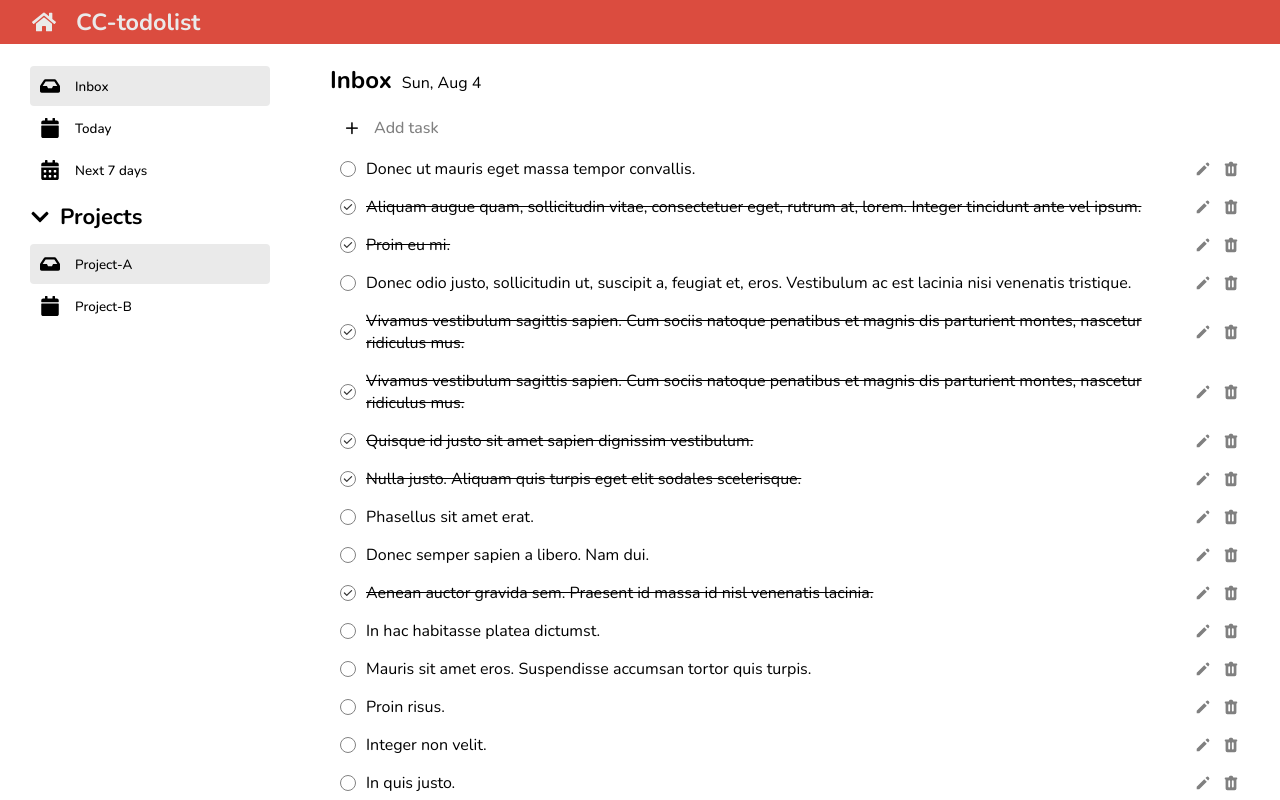
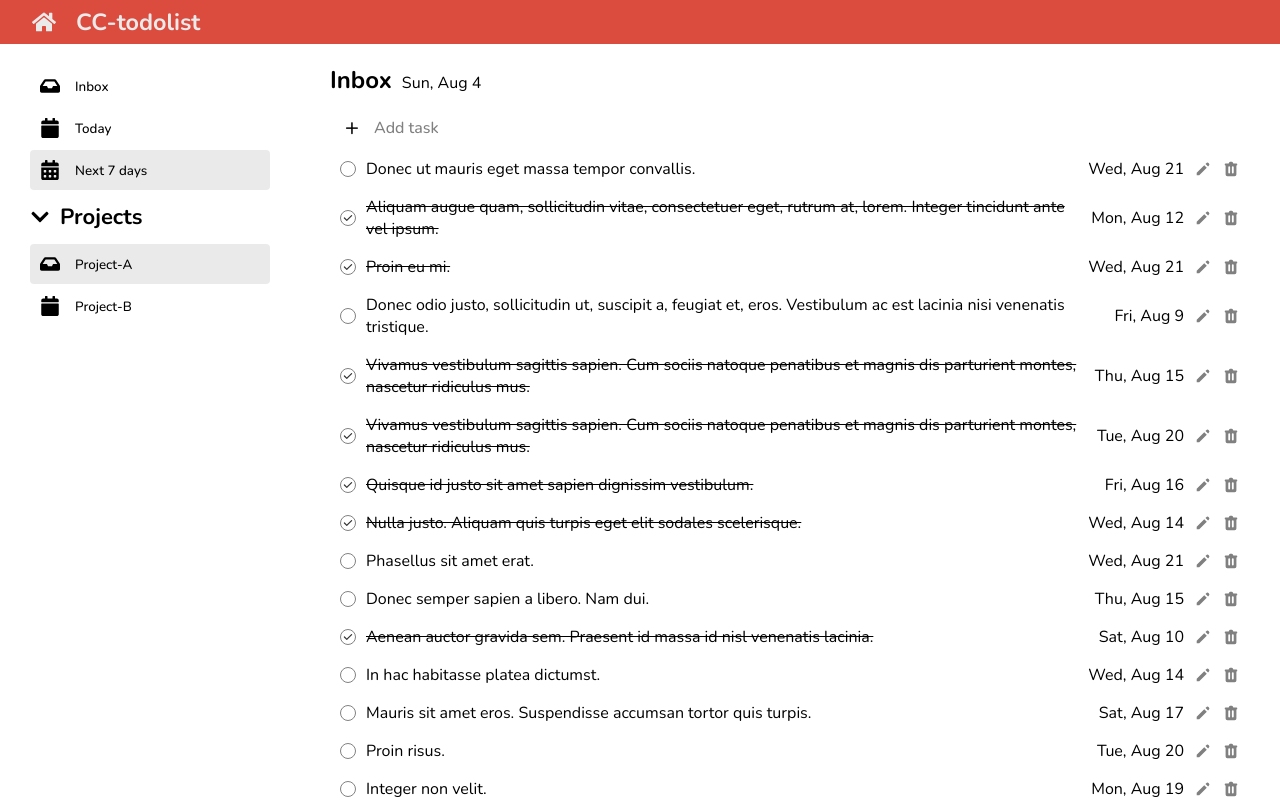
Before and after one commit to Bunma93/Todolist, a React (Create React App) app: page / in a window 1280 px wide. Built offline with nearby package versions, Linux system fonts and the light colour scheme; the HTML template or start-up script is replaced by a standard one.

Commit message:
finish : filter by DATE-Time

```diff
--- a/src/App.js
+++ /dev/null
@@ -1,16 +0,0 @@
-import './App.scss';
-import { Header } from './components/Header';
-import { Sidebar } from './components/Sidebar';
-import { TodoContent } from './components/Todo/TodoContent';
-
-function App() {
-  return (
-    <div className='container'>
-        <Header/>
-        <Sidebar/>
-        <TodoContent/>
-    </div>
-  );
-}
-
-export default App;
--- /dev/null
+++ b/src/App.jsx
@@ -0,0 +1,50 @@
+import './App.scss';
+import { useState } from 'react';
+import { Header } from './components/Header';
+import { Sidebar } from './components/Sidebar';
+import { TodoContent } from './components/Todo/TodoContent';
+import mockData from './data/todos.json'
+
+function App() {
+  const [todos, setTodos] = useState(mockData);
+
+  //Filter TOdo
+
+  const handleFilterLists = (index) => {
+    // idx == 0 : ALL
+    // idx == 1 : Today
+    // idx == 2 : Next 7 days
+
+    console.log(`selected ${index}`)
+
+    //Filter Logic : Schema for filter "2023-04-29" == YYYY-MM-DD
+    if(index === 0) setTodos(mockData) // mockData === All todo
+    else if (index === 1) {
+      const nowObj = new Date();
+      let nowStr = nowObj.toISOString().slice(0, 10);
+
+      const filteredTodo = todos.filter(todoObj => todoObj.due_date === nowStr)
+      setTodos(filteredTodo)
+    } else if (index === 2) {
+      const nowObj = new Date();
+      let nowStr = nowObj.toISOString().slice(0, 10);
+
+      const nextSevenDayObj = new Date(Date.now() + 7 * 24 * 60 *60 * 1000);
+      let nextSevenDayStr = nextSevenDayObj.toISOString().slice(0, 10);
+
+      const filteredTodo = mockData.filter(
+        (todoObj) => todoObj.due_date >= nowStr && todoObj.due_date <= nextSevenDayStr
+      );
+      setTodos(filteredTodo);
+    }
+  }
+  return (
+    <div className='container'>
+        <Header/>
+        <Sidebar onSelectedTab={handleFilterLists}/>
+        <TodoContent todos={todos} setTodos={setTodos}/>
+    </div>
+  );
+}
+
+export default App;
--- a/src/components/Sidebar.jsx
+++ b/src/components/Sidebar.jsx
@@ -1,28 +1,56 @@
+import { useState } from 'react'
 import { FaHome, FaInbox , FaCalendar , FaCalendarAlt, FaChevronDown } from 'react-icons/fa'
 
-export function Sidebar() {
+export function Sidebar({onSelectedTab}) {
+  const [activeIndex,setActiveIndex] = useState(2)
+
+  const handleSelectTab = (index) => {
+      setActiveIndex(index);
+      onSelectedTab(index);
+  }
+  const genericLists = [
+    {title: "Inbox" , icon : <FaInbox />},
+    {title: "Today" , icon : <FaCalendar />},
+    {title: "Next 7 days" , icon : <FaCalendarAlt />},
+  ]
     return (
         <aside className='sidebar'>
           <section className='sidebar_generic'>
             <ul className='generic_lists'>
-              <li className='active'>
+              {genericLists.map((listObj,index) => (
+                <li
+                key={listObj.title}
+                className={activeIndex === index ? 'active' : ''}
+                onClick={()=> handleSelectTab(index)}
+                >
+                  <span>{listObj.icon}</span>
+                  <h6>{listObj.title}</h6>
+                </li>
+              ))}
+              {/* <li className={`${activeIndex === 0 ? 'active': ""} `}
+                  onClick={()=> setActiveIndex(0)}
+              >
                   <span>
                     <FaInbox />
                   </span>
                   <h6>Inbox</h6>
               </li>
-              <li>
+              <li className={`${activeIndex === 1 ? 'active': ""} `}
+                onClick={()=> setActiveIndex(1)}
+              >
                   <span>
                     <FaCalendar />
                   </span>
                   <h6>Today</h6>
               </li>
-              <li>
+              <li className={`${activeIndex === 2 ? 'active': ""} `}
+              onClick={()=> setActiveIndex(2)}
+              >
                   <span>
                     <FaCalendarAlt />
                   </span>
                   <h6>Next 7 days</h6>
-              </li>
+              </li> */}
             </ul>
           </section>
           <section className='sidebar_middle'>
--- a/src/components/Todo/TodoContent.jsx
+++ b/src/components/Todo/TodoContent.jsx
@@ -6,8 +6,8 @@ import { TodoList } from './TodoList';
 import mockData from '../../data/todos.json';
 
 
-export function TodoContent(){
-    const [todos, setTodos] = useState(mockData);
+export function TodoContent({todos, setTodos}){
+    // const [todos, setTodos] = useState(mockData);
 
     //ADD-TODO
     const handleAddTodo = (newTask) => {
--- a/src/components/Todo/TodoForm.jsx
+++ b/src/components/Todo/TodoForm.jsx
@@ -9,7 +9,7 @@ TodoForm.propTypes = {
     onSetIsShowForm : PropTypes.func.isRequired,
     onAddToDo : PropTypes.func,
     onEditTodo : PropTypes.func,
-    todo : PropTypes.oneOfType([PropTypes.object,undefined]) //undifined, {id : number | string, task : string , status : boolean, due_date : string}
+    todo : PropTypes.oneOfType([PropTypes.object]) //undifined, {id : number | string, task : string , status : boolean, due_date : string}
 }
 
 //TodoForm => call in 2 Mode
--- a/src/components/Todo/TodoHeader.jsx
+++ b/src/components/Todo/TodoHeader.jsx
@@ -1,20 +1,13 @@
 import styles from './TodoHeader.module.scss'
+import { getFormattedDate } from '../utils/DateUtils';
 
 export function TodoHeader() {
-    const now = new Date();
-    const options = {
-        weekday: 'short',
-        // year: 'numeric',
-        month: 'short',
-        day: 'numeric',
-      };
-    console.log(now.toLocaleDateString('en-US',options))
 
     return (
         <>
         <div className={styles.header}>
             <h1>Inbox</h1>
-            <p>{now.toLocaleDateString('en-US',options)}</p>
+            <p>{getFormattedDate(Date.now())}</p>
         </div>
         </>
     )
--- a/src/components/Todo/TodoItem.jsx
+++ b/src/components/Todo/TodoItem.jsx
@@ -2,6 +2,7 @@ import styles from "./TodoItem.module.scss"
 import {useState} from "react"
 import {HiCheck, HiPencil, HiTrash} from 'react-icons/hi'
 import { TodoForm } from "./TodoForm"
+import { getFormattedDate } from "../utils/DateUtils"
 
 export function TodoItem({todo,onEditTodo,onDeleteTodo}) {
     //Logic
@@ -29,6 +30,7 @@ export function TodoItem({todo,onEditTodo,onDeleteTodo}) {
                     <HiCheck className={finalCheckboxStyle} />
                 </div>
                 <p className={taskStyle}>{todo.task}</p>
+                <span className={styles.date_text}>{getFormattedDate(todo.due_date)}</span>
                 <div className={styles.edit_icon} onClick={handleopenEditMode}>
                     <HiPencil/>
                 </div>
--- /dev/null
+++ b/src/components/utils/DateUtils.js
@@ -0,0 +1,14 @@
+//OUTPUT : Wed, APR 26
+export const getFormattedDate = (dateTime) => {
+    const dayObj = new Date(dateTime);
+    const options = {
+        weekday: 'short',
+        // year: 'numeric',
+        month: 'short',
+        day: 'numeric',
+      };
+
+      let formattedDateStr = dayObj.toLocaleDateString("en-US", options);
+
+      return formattedDateStr;
+}
--- a/src/index.css
+++ b/src/index.css
@@ -19,3 +19,12 @@ code {
   margin: 0;
   box-sizing: border-box;
 }
+
+input[type='text'],
+input[type='date'] {
+  width: 100%;
+  padding: 10px;
+  border-radius: 5px;
+  border: 1px solid #ccc;
+  outline: none;
+}
```
